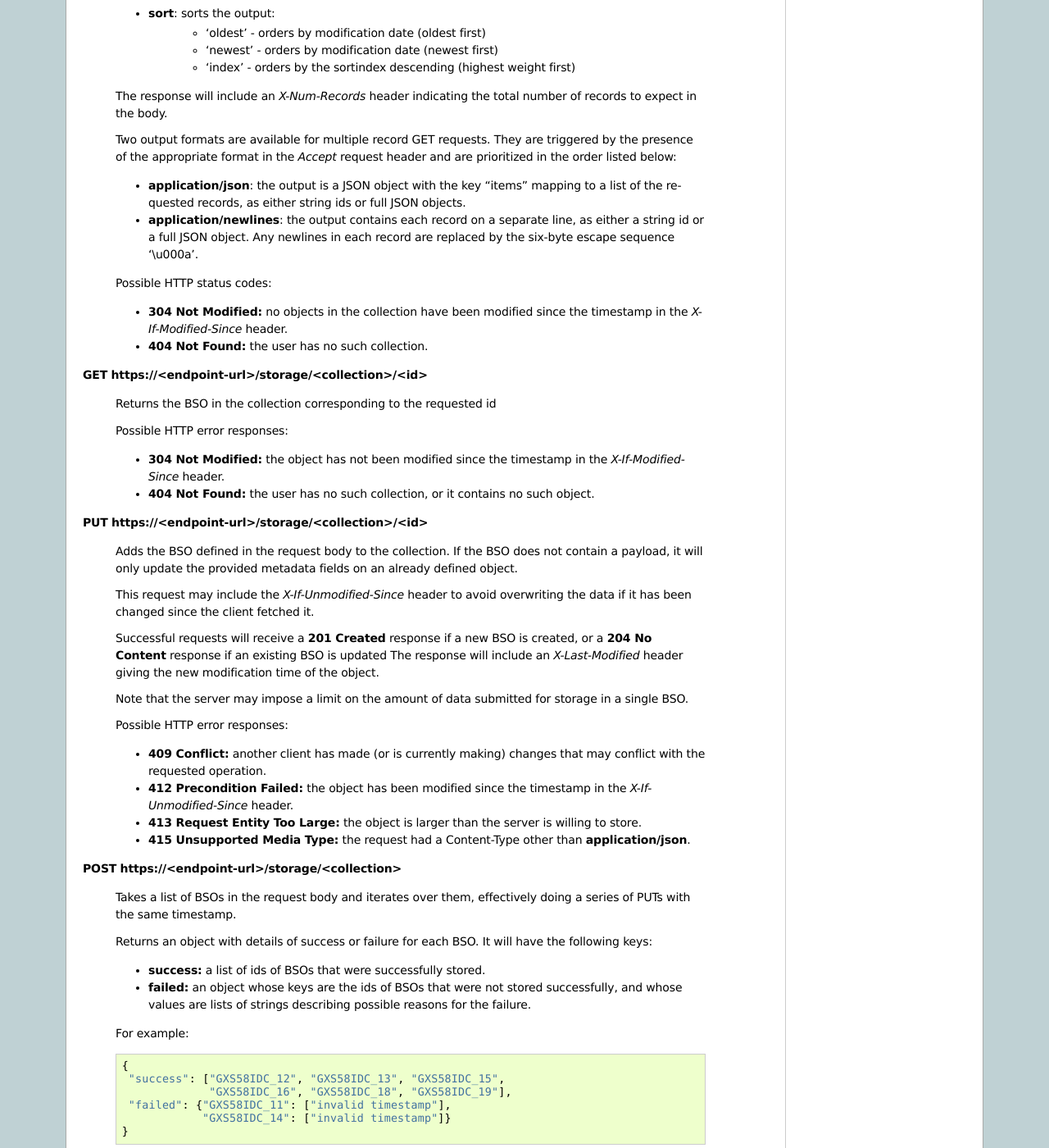
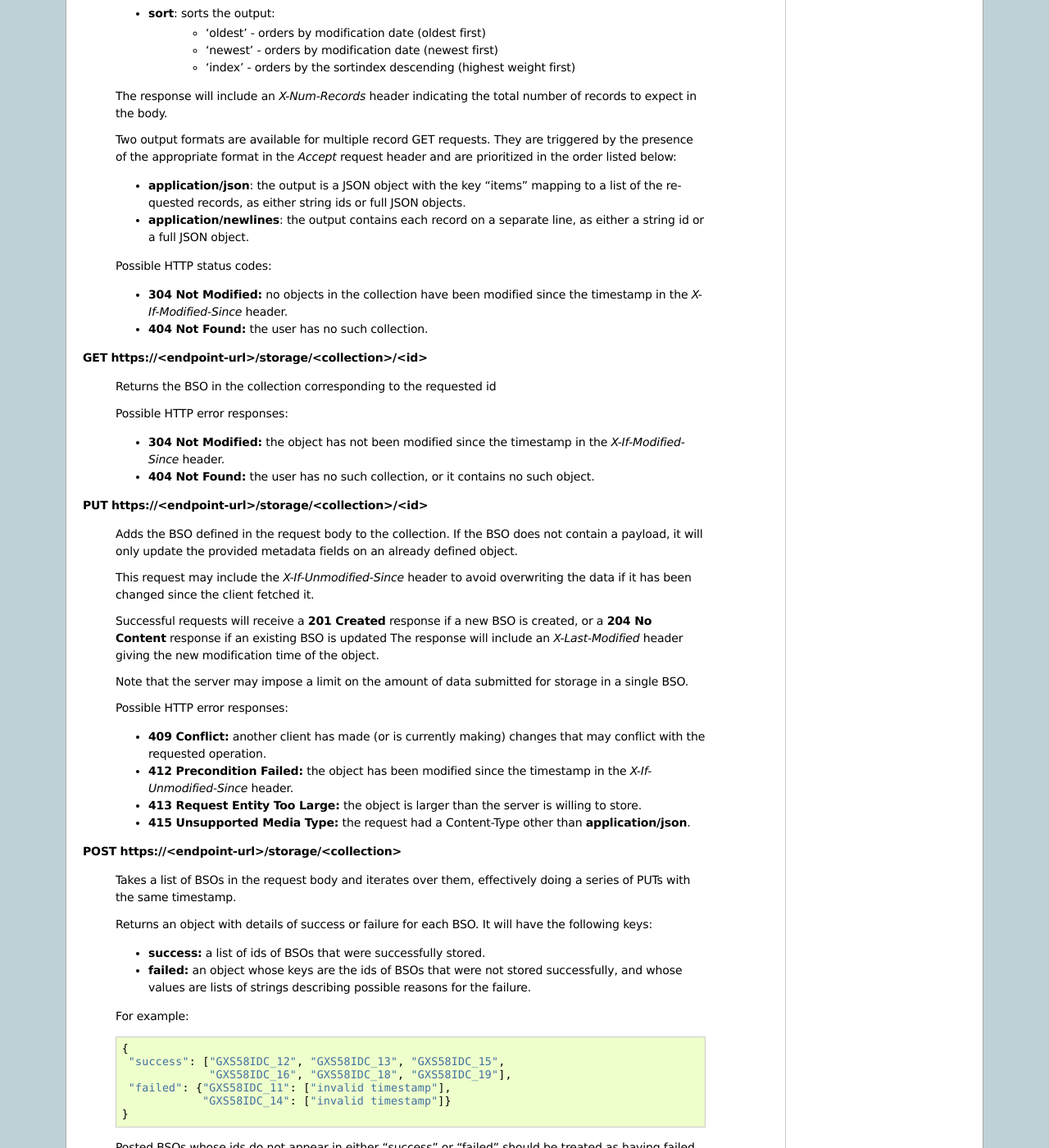
Before and after one commit to mozilla-services/docs, a Sphinx documentation site: the page built from source/storage/apis-2.0.rst, in a window 1280 px wide and 1400 px high, scrolled down 2965 px. Shown: the whole window at 82% size. Built offline with Sphinx 7.4.7, drawn with Linux system fonts in a browser that asks for light colours; the version number could not be read and is left out; some of the changed text lies outside the part shown.

Commit message:
[Storage] Bug 775798 - remove "\u000a" newline escapes from spec.
JSON strings always encode newlines as "\n" so this additional escaping
does nothing.

```diff
--- a/source/storage/apis-2.0.rst
+++ b/source/storage/apis-2.0.rst
@@ -226,8 +226,7 @@ collection.
       mapping to a list of the requested records, as either string ids or full
       JSON objects.
     - **application/newlines**: the output contains each record on a separate
-      line, as either a string id or a full JSON object. Any newlines in each
-      record are replaced by the six-byte escape sequence '\\u000a'.
+      line, as either a string id or a full JSON object.
 
     Possible HTTP status codes:
 
@@ -309,8 +308,7 @@ collection.
       for each BSO in the request.
 
     - **application/newlines**: each BSO is sent as a separate JSON object
-      on its own line. Newlines in the body of the BSO object are replaced
-      by '\\u000a'.
+      on its own line.
 
     Note that the server may impose a limit on the total amount of data
     included in the request, and/or may decline to process more than a certain
```
